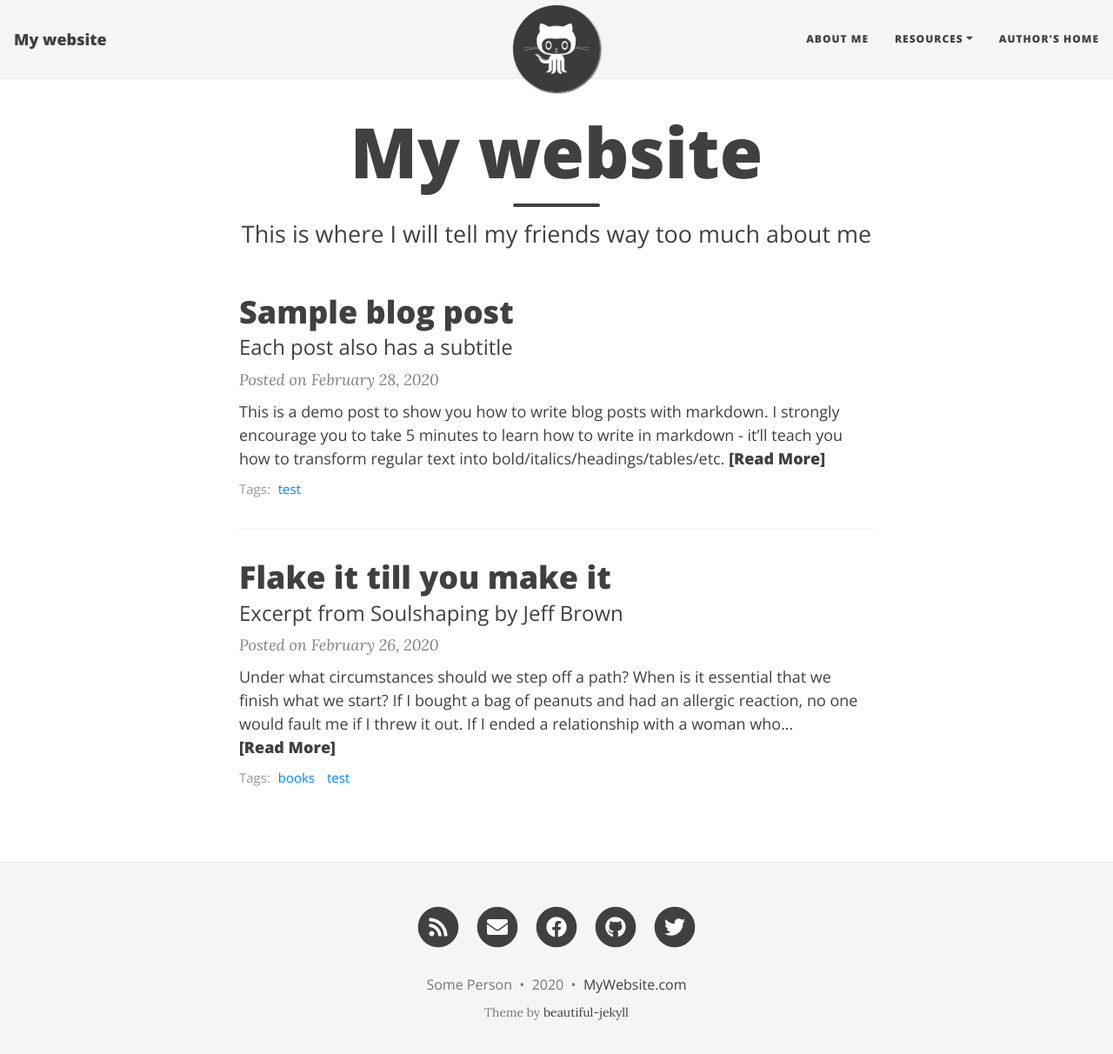
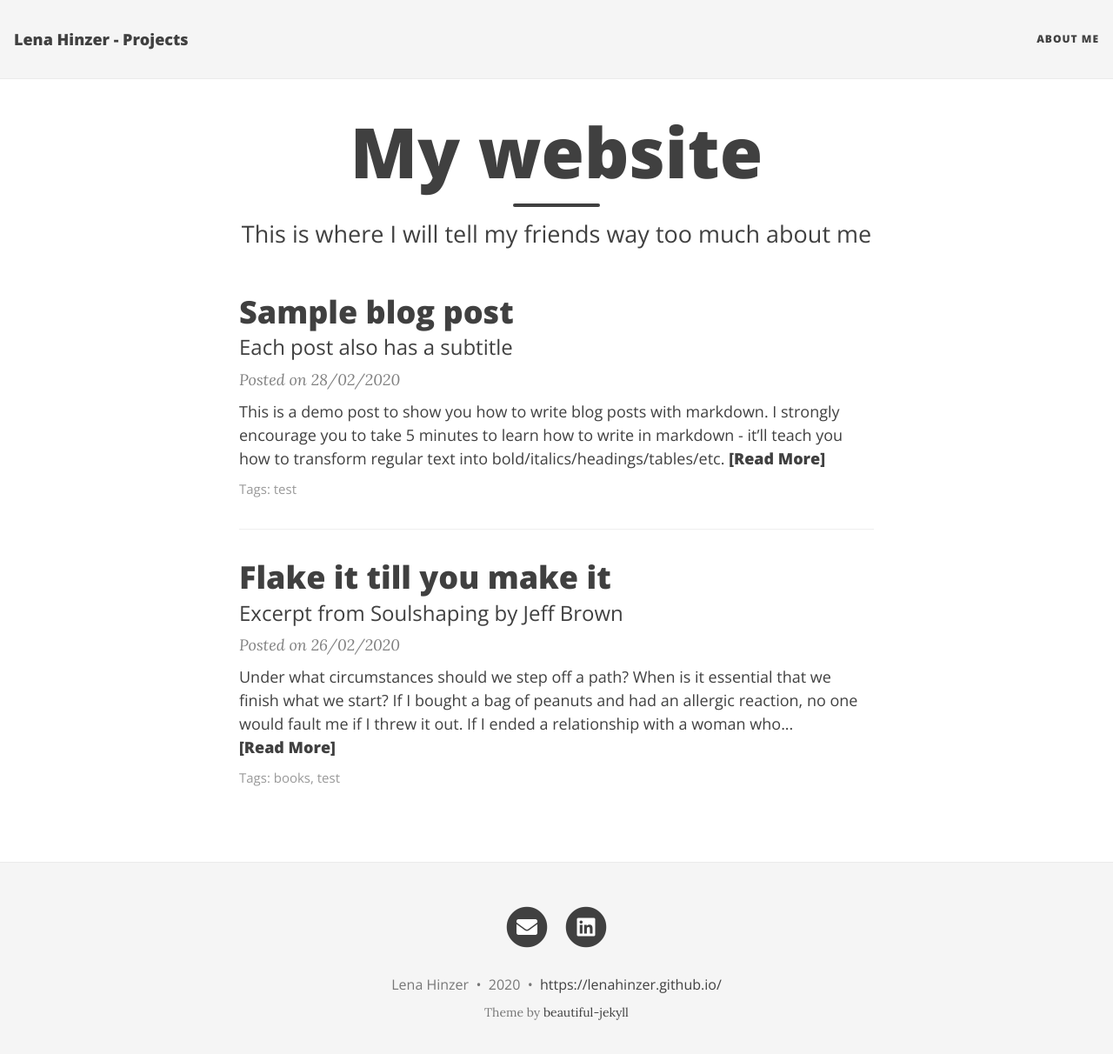
Before and after one commit to LenaHinzer/lenahinzer.github.io, a Jekyll site: the page built from index.html, in a window 1280 px wide and 1225 px high. Shown: the top 1212 px of the window at 87% size. Built offline with Jekyll 4.4.1, drawn with Linux system fonts in a browser that asks for light colours; nearby versions of some CDN libraries; the list of posts is cut into pages by our own code.

Commit message:
Adjusted Frontpage

```diff
--- a/_config.yml
+++ b/_config.yml
@@ -1,31 +1,31 @@
 # --- Basic options --- #
 
 # Name of website
-title: My website
+title: Lena Hinzer - Projects
 
 # Short description of your site
-description: A virtual proof that I'm awesome
+description: An overview of projects I've been working on
 
 # Your name to show in the footer
-author: Some Person
+author: Lena Hinzer
 
 # --- List of links in the navigation bar --- #
 
 navbar-links:
   About Me: "aboutme"
-  Resources:
-    - Beautiful Jekyll: "https://beautifuljekyll.com"
-    - Learn markdown: "https://www.markdowntutorial.com/"
-  Author's home: "https://deanattali.com"
+  #Resources:
+    #- Beautiful Jekyll: "https://beautifuljekyll.com"
+    #- Learn markdown: "https://www.markdowntutorial.com/"
+  #Author's home: "https://deanattali.com"
 
 # --- Logo --- #
 
 # Image to show in the navigation bar - works best with a square image
 # Remove this parameter if you don't want an image in the navbar
-avatar: "/assets/img/avatar-icon.png"
+#avatar: "/assets/img/avatar-icon.png"
 
 # By default, the image is cut into a circle. You can disable this behaviour by setting 'round-avatar: false'
-round-avatar: true
+#round-avatar: true
 
 # If you want to have an image logo in the top-left corner instead of the title text,
 # then specify the following parameter
@@ -38,13 +38,13 @@ round-avatar: true
 # Uncomment the links you want to show and add your information to each one.
 # If you don't want to show a link to an RSS feed, set rss to "false".
 social-network-links:
-  email: "someone@example.com"
-  facebook: deanattali
-  github: daattali
-  twitter: daattali
-  rss: true
+  email: "lenahinzer@gmail.com"
+#  facebook: deanattali
+#  github: daattali
+#  twitter: daattali
+#  rss: true
 #  reddit: yourname
-#  linkedin: daattali
+  linkedin: https://www.linkedin.com/in/lena-hinzer-856637192/
 #  xing: yourname
 #  stackoverflow: "3943160/daattali"
 #  snapchat: deanat78
@@ -62,18 +62,18 @@ social-network-links:
 # --- General options --- #
 
 # Select which social network share links to show in posts
-share-links-active:
-  twitter: true
-  facebook: true
-  linkedin: true
-  vk: false
+#share-links-active:
+#  twitter: true
+#  facebook: true
+#  linkedin: true
+#  vk: false
 
 # How to display the link to your website in the footer
 # Remove this if you don't want a link in the footer
-url-pretty: "MyWebsite.com"
+url-pretty: "https://lenahinzer.github.io/"
 
 # Create a "tags" index page and make tags on each post clickable
-link-tags: true
+#link-tags: true
 
 # Excerpt Word Length - Truncates the excerpt to the specified number of words on the index page
 excerpt_length: 50
@@ -157,7 +157,8 @@ footer-link-col: "#404040"
 title-separator: "-"
 
 # Ruby Date Format to show dates of posts
-date_format: "%B %-d, %Y"
+date_format: "%d/%m/%Y"
+#date_format: "%B %-d, %Y"
 
 # Facebook App ID
 #fb_app_id: ""
@@ -166,7 +167,7 @@ date_format: "%B %-d, %Y"
 # --- You don't need to touch anything below here (but you can if you want) --- #
 
 # Output options (more information on Jekyll's site)
-timezone: "America/Vancouver"
+timezone: "Germany/Berlin"
 markdown: kramdown
 highlighter: rouge
 permalink: /:year-:month-:day-:title/
```
